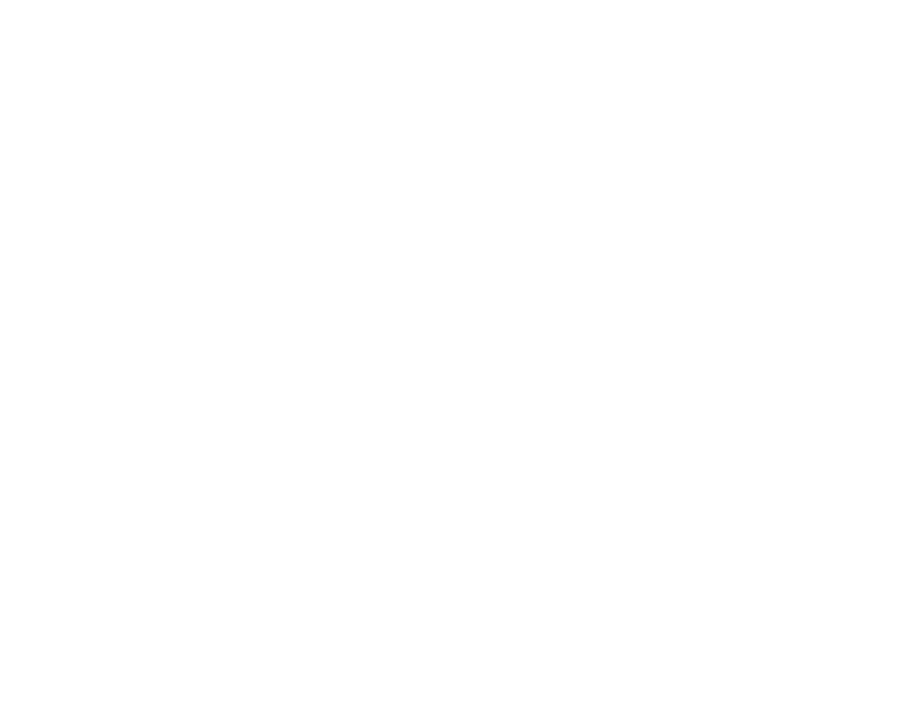
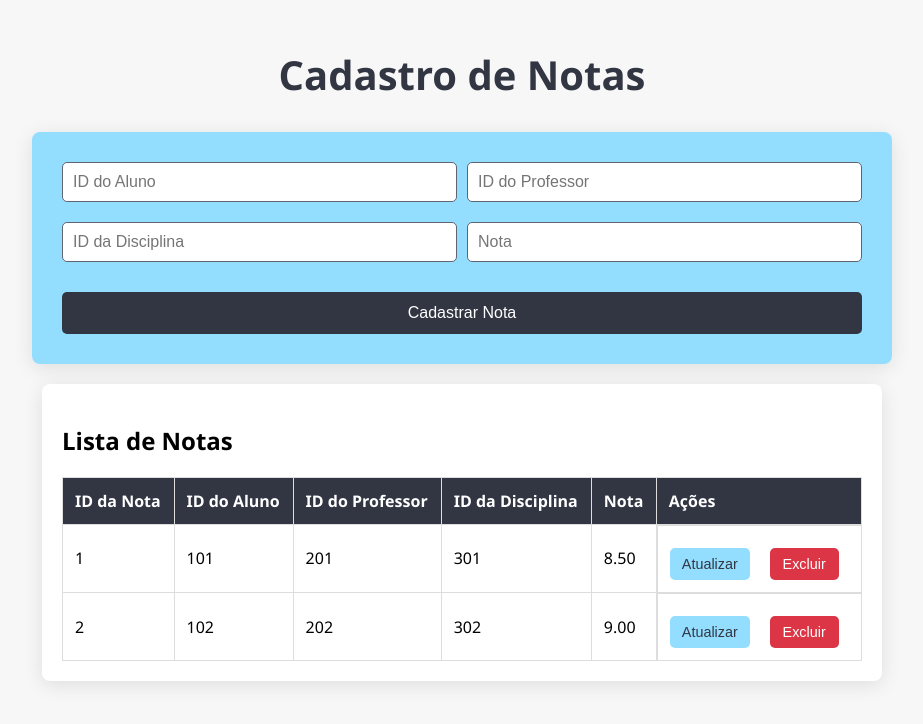
Before and after one commit to Auriacarvalho/Casa-da-Musica, a website: page Notas.html in a window 1280 px wide. Shown: the whole page, without its empty margins (178-1101 px from the left). Drawn offline with Linux system fonts and the light colour scheme.

Commit message:
Update Notas.html

```diff
--- a/Notas.html
+++ b/Notas.html
@@ -5,65 +5,12 @@
     <meta name="viewport" content="width=device-width, initial-scale=1.0">
     <title>Cadastro de Notas - Casa da Música</title>
     <style>
-
-        <h2>Lista de Alunos</h2>
-        <table>
-            <thead>
-                <tr>
-                    <th>ID Matrícula</th>
-                    <th>Nome Completo</th>
-                    <th>CPF/CNPJ</th>
-                    <th>Ações</th>
-                </tr>
-            </thead>
-            <tbody>
-                <tr>
-                    <td>1</td>
-                    <td>João da Silva</td>
-                    <td>123.456.789-00</td>
-                    <td>
-                        <div class="button-container">
-                            <button class="button-update">Atualizar</button>
-                            <button class="button-delete">Excluir</button>
-                        </div>
-                    </td>
-                </tr>
-                <tr>
-                    <td>2</td>
-                    <td>Maria Oliveira</td>
-                    <td>987.654.321-00</td>
-                    <td>
-                        <div class="button-container">
-                            <button class="button-update">Atualizar</button>
-                            <button class="button-delete">Excluir</button>
-                        </div>
-                    </td>
-                </tr>
-            </tbody>
-        </table>
-    </div>
-
-    <script>
-        var cpf = document.querySelector("#cpf");
-
-        cpf.addEventListener("blur", function(){
-            if(cpf.value) {
-                // Remove todos os caracteres não numéricos
-                let value = cpf.value.replace(/\D/g, '');
-                if (value.length === 11) {
-                    // Aplica a máscara
-                    cpf.value = value.replace(/(\d{3})(\d{3})(\d{3})(\d{2})/, '$1.$2.$3-$4');
-                } else {
-                    alert("CPF deve conter 11 dígitos.");
-                    cpf.value = '';
-                }
-            }
-        });
-    </script>
-
-</body>
-</html>
-
+        body {
+            font-family: 'Segoe UI', Tahoma, Geneva, Verdana, sans-serif;
+            background-color: #f7f7f7; /* Fundo do corpo */
+            margin: 0;
+            padding: 20px;
+        }
         h1 {
             text-align: center;
             margin-bottom: 30px;
@@ -74,7 +21,7 @@
         form {
             max-width: 800px;
             margin: 0 auto;
-            background: #ffffff; /* Cor do formulário */
+            background: #93deff; /* Cor do formulário */
             padding: 30px;
             border-radius: 8px;
             box-shadow: 0 4px 20px rgba(0, 0, 0, 0.1);
@@ -171,6 +118,60 @@
 </head>
 <body>
 
+    <h1>Cadastro de Notas</h1>
+
+    <form>
+        <div class="form-group">
+            <input type="number" placeholder="ID do Aluno" required>
+            <input type="number" placeholder="ID do Professor" required>
+        </div>
+        <div class="form-group">
+            <input type="number" placeholder="ID da Disciplina" required>
+            <input type="number" placeholder="Nota" step="0.01" min="0" max="10" required>
+        </div>
+        <button type="submit">Cadastrar Nota</button>
+    </form>
+
+    <div class="table-container">
+        <h2>Lista de Notas</h2>
+        <table>
+            <thead>
+                <tr>
+                    <th>ID da Nota</th>
+                    <th>ID do Aluno</th>
+                    <th>ID do Professor</th>
+                    <th>ID da Disciplina</th>
+                    <th>Nota</th>
+                    <th>Ações</th>
+                </tr>
+            </thead>
+            <tbody>
+                <tr>
+                    <td>1</td>
+                    <td>101</td>
+                    <td>201</td>
+                    <td>301</td>
+                    <td>8.50</td>
+                    <td class="action-buttons">
+                        <button class="button-update">Atualizar</button>
+                        <button class="button-delete">Excluir</button>
+                    </td>
+                </tr>
+                <tr>
+                    <td>2</td>
+                    <td>102</td>
+                    <td>202</td>
+                    <td>302</td>
+                    <td>9.00</td>
+                    <td class="action-buttons">
+                        <button class="button-update">Atualizar</button>
+                        <button class="button-delete">Excluir</button>
+                    </td>
+                </tr>
+                <!-- Adicione mais linhas conforme necessário -->
+            </tbody>
+        </table>
+    </div>
 
 </body>
 </html>
```
